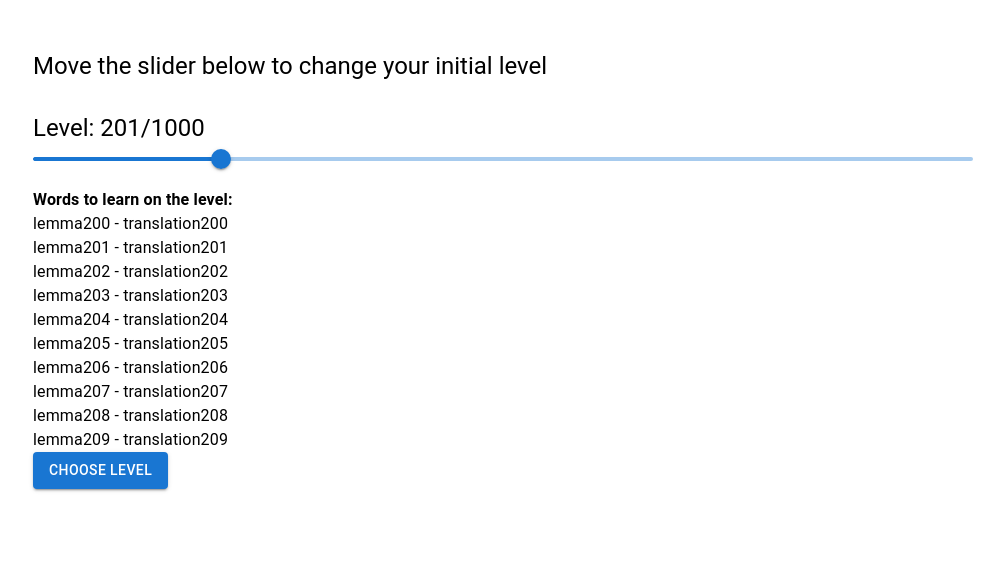
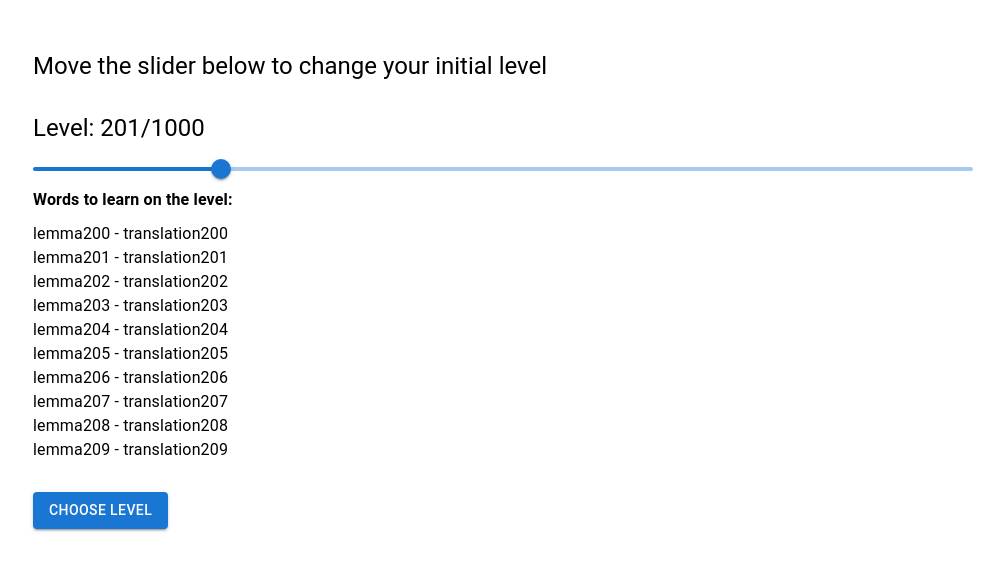
Before and after one commit to MichalKwiatek/LingoNerd, a Next.js app in the folder frontend-next/: page /placement in a window 1280 px wide. Shown: the top 570 px of the page, without its empty margins (257-1261 px from the left). Built offline with nearby package versions, Linux system fonts and the light colour scheme.

Commit message:
Style placement page

```diff
--- a/frontend-next/src/Placement/Placement.tsx
+++ b/frontend-next/src/Placement/Placement.tsx
@@ -2,7 +2,6 @@
 
 import Button from '@mui/material/Button';
 import Slider from '@mui/material/Slider';
-import useMediaQuery from '@mui/material/useMediaQuery';
 import Typography from '@mui/material/Typography';
 import React, { useEffect, useState } from 'react';
 import styles from './placement.module.css';
@@ -10,30 +9,24 @@ import useGetInitialLevel from './useGetInitialLevel';
 import Loader from '../Loader/Loader';
 import useGetAmountOfLevels from './useGetAmountOfLevels';
 import useGetWordsForLevel from './useGetWordsForLevel';
+import { Skeleton } from '@mui/material';
 
 const WORDS_TO_SHOW = 10;
+const WORDS_TO_SHOW_ARRAY = Array.from({ length: WORDS_TO_SHOW }, (_, i) => i);
 
 function Placement() {
-  const isMobile = useMediaQuery('(max-width:768px)');
-
   const { initialLevel, requestStatus: levelRequestStatus } = useGetInitialLevel();
   const { count: levelsCount, requestStatus: levelsCountRequestStatus } = useGetAmountOfLevels();
-  const { words, requestStatus: wordsRequestStatus } = useGetWordsForLevel(initialLevel, WORDS_TO_SHOW);
 
   const [value, setValue] = useState(initialLevel);
-  const [isLoading, setIsLoading] = useState(true);
+
+  const { words, requestStatus: wordsRequestStatus } = useGetWordsForLevel(value, WORDS_TO_SHOW);
 
   useEffect(() => {
     if (levelRequestStatus === 'success') {
       setValue(initialLevel);
     }
   }, [initialLevel, levelRequestStatus]);
-
-  useEffect(() => {
-    if (levelRequestStatus === 'success' && levelsCountRequestStatus === 'success') {
-      setIsLoading(false);
-    }
-  }, [levelRequestStatus, levelsCountRequestStatus]);
 
   const onSelectLevel = () => {
     console.log('selected level', value);
@@ -44,28 +37,35 @@ function Placement() {
   };
 
   return (
-    <div
-      className={styles.placement}
-      style={isMobile ? { padding: 30 } : { padding: 50, width: 'calc(100% - 240px)', marginLeft: 240 }}
-    >
-      {isLoading && <Loader />}
-      <Typography variant="h5" style={{ marginBottom: 30 }}>
-        Move the slider below to change your initial level
-      </Typography>
-      <Typography className={'value-info'} variant="h5" sx={{ flexGrow: 1 }}>
+    <div className={styles.placement}>
+      <div className={styles.title}>
+        <Typography variant="h5">Move the slider below to change your initial level</Typography>
+      </div>
+      <div className={styles.currentLevel}>
+        <Typography variant="h5">
           Level: {(value ?? 0) + 1}/{levelsCount}
         </Typography>
-      {!isLoading && initialLevel != null && levelsCount != null && (
+      </div>
+      {initialLevel != null && levelsCount != null && (
         <Slider defaultValue={initialLevel} min={0} max={levelsCount - 1} onChange={handleChange} />
       )}
-      <Typography style={{ marginTop: 10, fontWeight: 600 }}>Words to learn on the level:</Typography>
-      <div className={'word-list'}>
-        {words &&
-          words.map((word) => (
+      <div className={styles.wordsTitle}>
+        <Typography fontWeight={600}>Words to learn on the level:</Typography>
+      </div>
+      <div className={styles.wordList}>
+        {words
+          ? words.map((word) => (
               <React.Fragment key={word.id}>
-              <Typography className={'word'} sx={{ flexGrow: 1 }}>
+                <Typography className={styles.word}>
                   {word.lemma} - {word.translation}
                 </Typography>
+              </React.Fragment>
+            ))
+          : WORDS_TO_SHOW_ARRAY.map((_, i) => (
+              <React.Fragment key={i}>
+                <div className={styles.skeleton}>
+                  <Skeleton />
+                </div>
               </React.Fragment>
             ))}
       </div>
--- a/frontend-next/src/Placement/placement.module.css
+++ b/frontend-next/src/Placement/placement.module.css
@@ -1,17 +1,71 @@
 .placement {
-  background: white;
-  height: 100%;
+  padding: 30px;
 }
 
-.word-list {
+@media (min-width: 768px) {
+  .placement {
+    padding: 50px;
+    width: calc(100% - 240px);
+    margin-left: 240px;
+  }
+}
+
+.title {
+  margin-bottom: 15px;
+}
+
+@media (min-width: 768px) {
+  .title {
+    margin-bottom: 30px;
+  }
+}
+
+.currentLevel {
+  margin-bottom: 10px;
+}
+
+@media (min-width: 768px) {
+  .currentLevel {
+    margin-bottom: 20px;
+  }
+}
+
+.currentLevel {
+  margin-top: 5px;
+}
+
+@media (min-width: 768px) {
+  .currentLevel {
+    margin-bottom: 10px;
+  }
+}
+
+.wordList {
   margin-top: 10px;
   margin-bottom: 30px;
 }
 
 .word {
   margin-top: 5px;
+
+  overflow: hidden;
+  white-space: nowrap;
+  text-overflow: ellipsis;
 }
 
-.value-info {
-  margin-bottom: 20px !important;
+@media (min-width: 768px) {
+  .word {
+    max-width: 420px;
+  }
 }
+
+.skeleton {
+  margin-top: 5px;
+  height: 24px;
+}
+
+@media (min-width: 768px) {
+  .skeleton {
+    max-width: 420px;
+  }
+}
```
Lines whose indentation alone changed are shown as unchanged.
